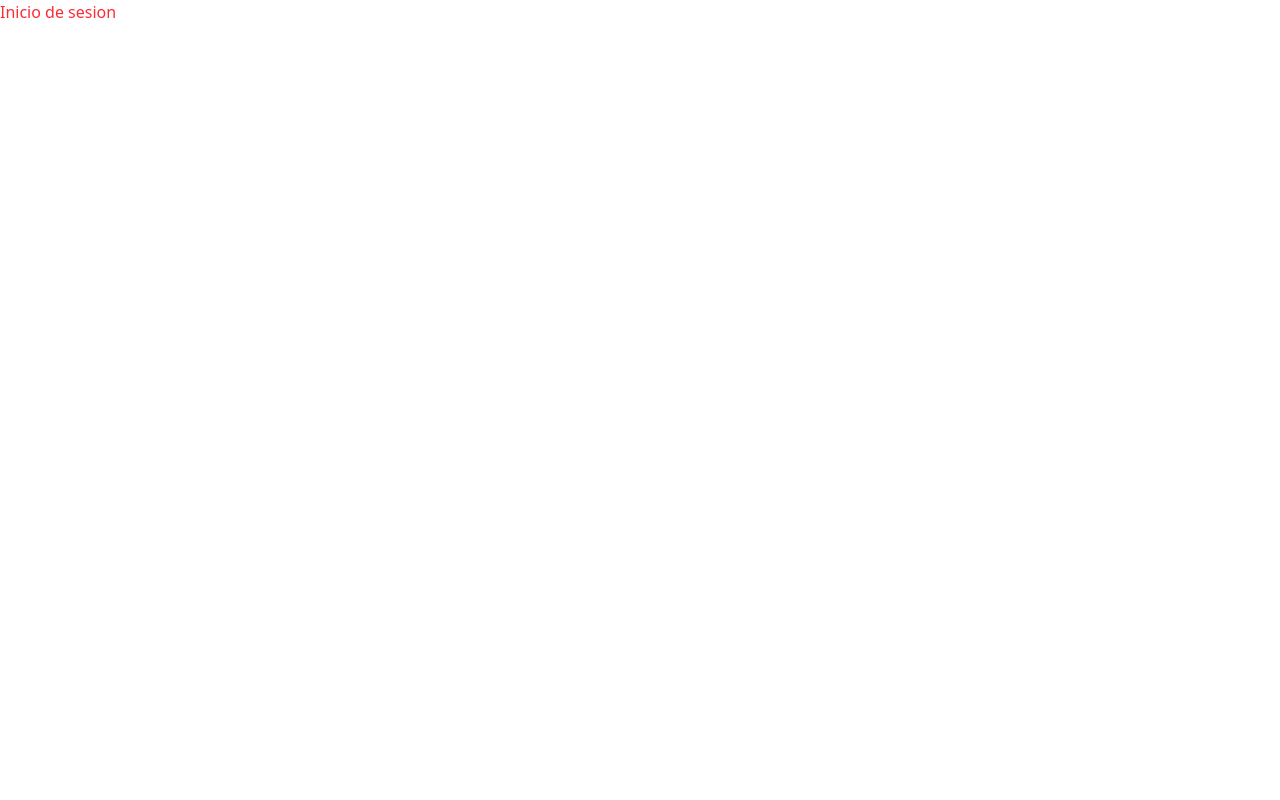
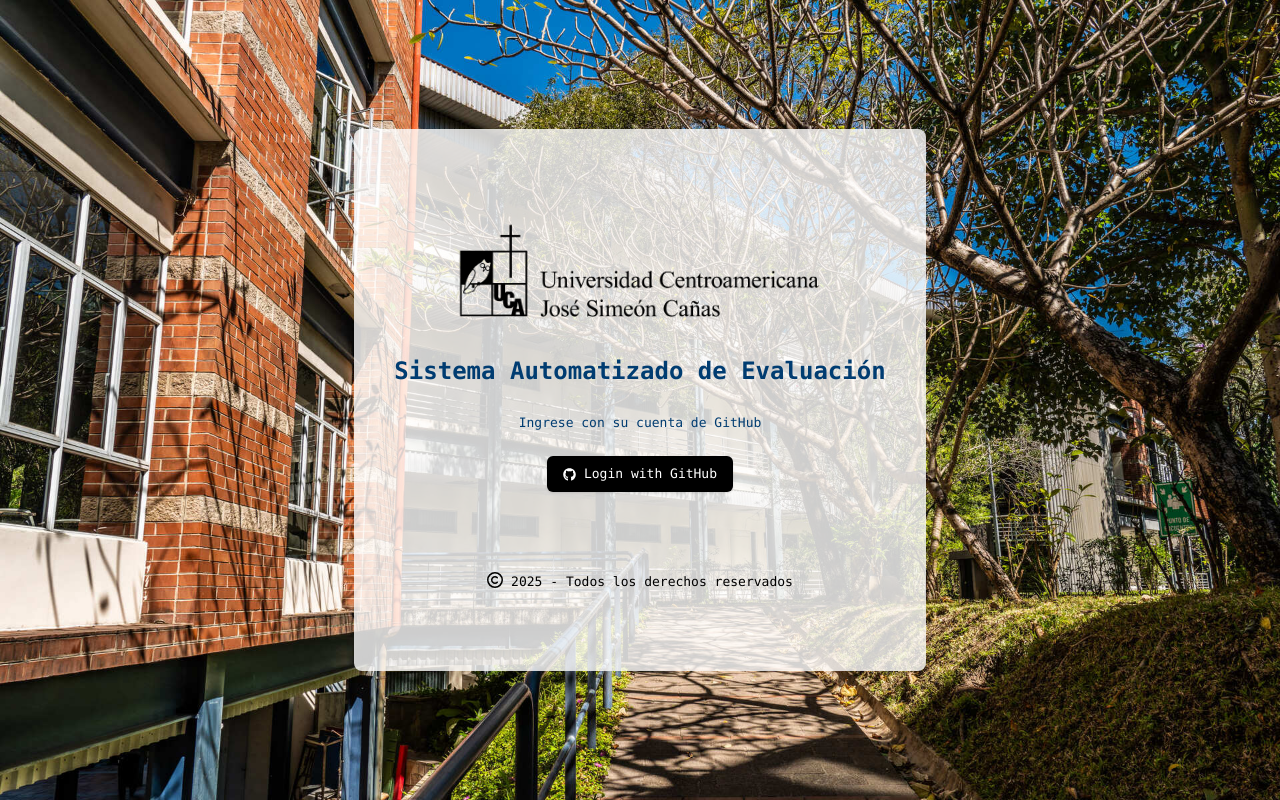
Before and after one commit to ChristopherCalderon/sae-frontend, a Next.js app: page / in a window 1280 px wide. Built offline with nearby package versions, Linux system fonts and the light colour scheme.

Commit message:
:lipstick:Add Login View

```diff
--- a/src/app/page.jsx
+++ b/src/app/page.jsx
@@ -1,9 +1,15 @@
-import Image from "next/image";
+import AuthCard from '../components/Login/AuthCard';
 
-export default function Login() {
+export default function LoginPage() {
   return (
-    <div className="">
-      <h1 className="text-red-500">Inicio de sesion</h1>
-    </div>
+    <main
+      className="w-full h-screen bg-cover bg-center flex items-center justify-center p-4"
+      style={{
+        backgroundImage: "url('/Fondo_Login.jpg')",
+        backgroundSize: 'cover',
+        backgroundPosition: 'center'
+      }}>
+      <AuthCard />
+      </main>
   );
 }
--- /dev/null
+++ b/src/components/Login/AuthCard.jsx
@@ -0,0 +1,20 @@
+import GithubLoginButton from './GithubLoginButton';
+import { FaRegCopyright } from "react-icons/fa6";
+
+export default function AuthCard() {
+    return (
+        <div className="text-center space-y-6  bg-white/80 px-10 py-20 rounded-lg">
+            <img src="/logo-uca.png" alt="Logo UCA" className="mx-auto h-30" />
+            <h3 className="font-mono font-bold text-[24px] text-primary">Sistema Automatizado de Evaluación</h3>
+            <p className="font-mono font-normal text-[13px] text-primary">Ingrese con su cuenta de GitHub</p>
+            <div className="flex justify-center">
+                <GithubLoginButton />
+            </div>
+            <div className="flex justify-center mt-20">
+                <FaRegCopyright className="mr-2" />
+                <p className="font-mono text-[13px] text-black">
+                    2025 - Todos los derechos reservados</p>
+            </div>
+        </div>
+    );
+}
--- /dev/null
+++ b/src/components/Login/GithubLoginButton.jsx
@@ -0,0 +1,13 @@
+import { FaGithub } from 'react-icons/fa';
+
+export default function GithubLoginButton() {
+
+    return (
+        <button
+            className="font-mono font-normal bg-black text-[13px] text-white flex items-center justify-center px-4 py-2 rounded-md
+            shadow hover:bg-gray-800 transition">
+            <FaGithub className="mr-2" />
+            Login with GitHub
+        </button>
+    );
+}
--- a/src/components/navigation/Navbar.jsx
+++ b/src/components/navigation/Navbar.jsx
@@ -14,35 +14,35 @@
         </figure>
 
         <div className="w-full h-2/3 bg-black/50 absolute bottom-0 z-10 text-white px-2 py-3">
-          <h1 className="font-bold text-md text-center leading-tight">
+          <h1 className="font-mono font-bold text-md text-center leading-tight">
             Sistema Automatizado de Evaluación
           </h1>
           <div className="flex w-full items-center gap-2 mt-2">
             <FaUser />
-            <span className="text-sm">Nombre de usuario</span>
+            <span className="font-mono text-sm">Nombre de usuario</span>
           </div>
         </div>
       </div>
 
       <div className="flex flex-col gap-4 p-2 text-primary text-xl font-semibold flex-1">
-        <div className="flex items-center gap-3 cursor-pointer hover:bg-primary hover:text-white p-2 rounded">
+        <div className="font-mono flex items-center gap-3 cursor-pointer hover:bg-primary hover:text-white p-2 rounded">
           <GiBrain />
           <span>Modelos IA</span>
         </div>
 
-        <div className="flex items-center gap-3 cursor-pointer hover:bg-primary hover:text-white p-2 rounded">
+        <div className="font-mono flex items-center gap-3 cursor-pointer hover:bg-primary hover:text-white p-2 rounded">
           <HiAcademicCap />
           <span>Mis clases</span>
         </div>
 
-        <div className="flex items-center gap-3 cursor-pointer hover:bg-primary hover:text-white p-2 rounded">
+        <div className="font-mono flex items-center gap-3 cursor-pointer hover:bg-primary hover:text-white p-2 rounded">
           <FaCog />
           <span>Configuración</span>
         </div>
       </div>
 
-      <div className="p-4 text-blue-900 text-xl font-bold">
-        <div className="flex items-center gap-3 cursor-pointer hover:bg-primary hover:text-white p-2 rounded">
+      <div className="p-4 text-blue-900 text-lg font-bold">
+        <div className="font-mono flex items-center gap-3 cursor-pointer hover:bg-primary hover:text-white p-2 rounded">
           <FaSignOutAlt />
           <span>Cerrar sesion</span>
         </div>
```
Also changed, not shown: public/Fondo_Login.jpg (added), public/logo-uca.png (added).
